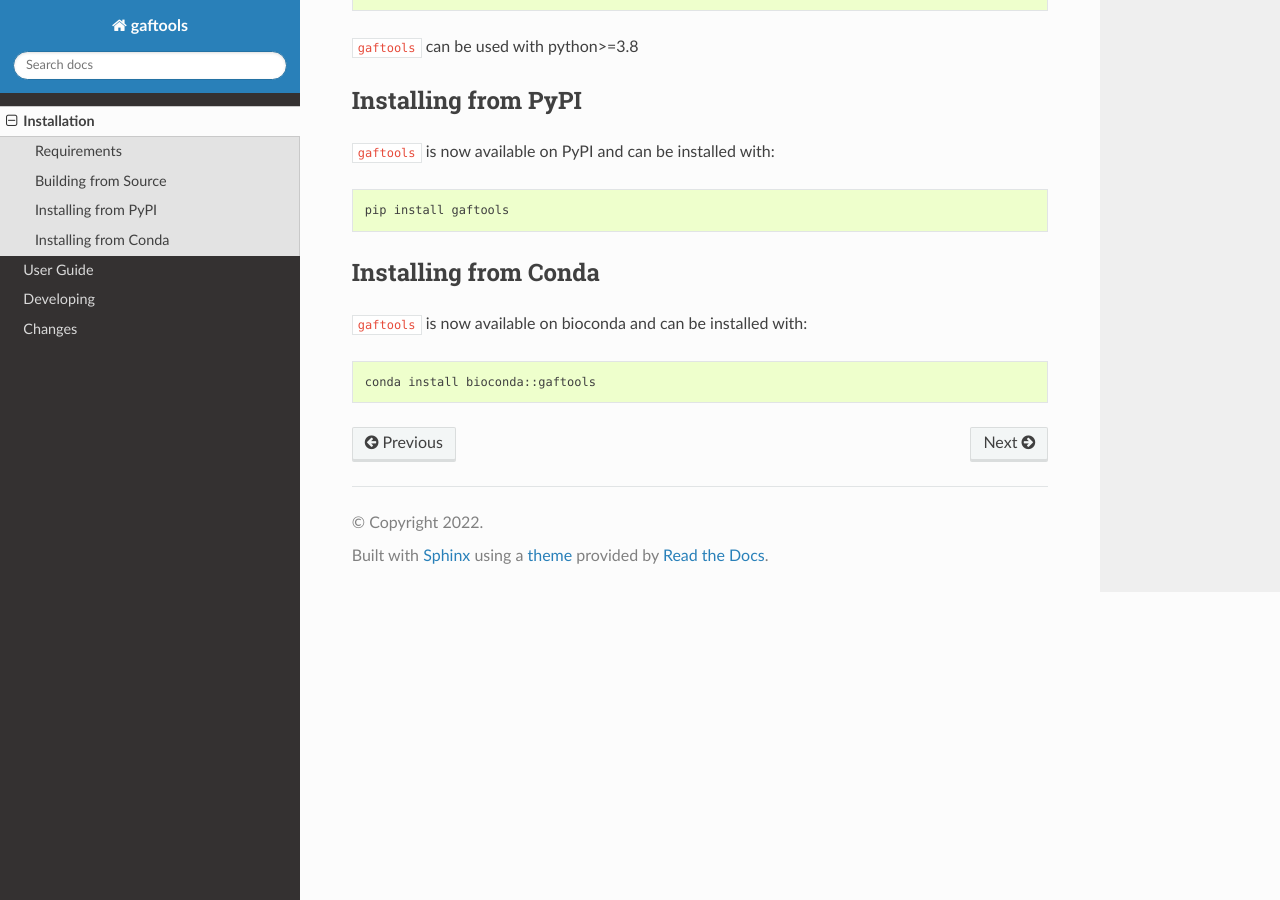
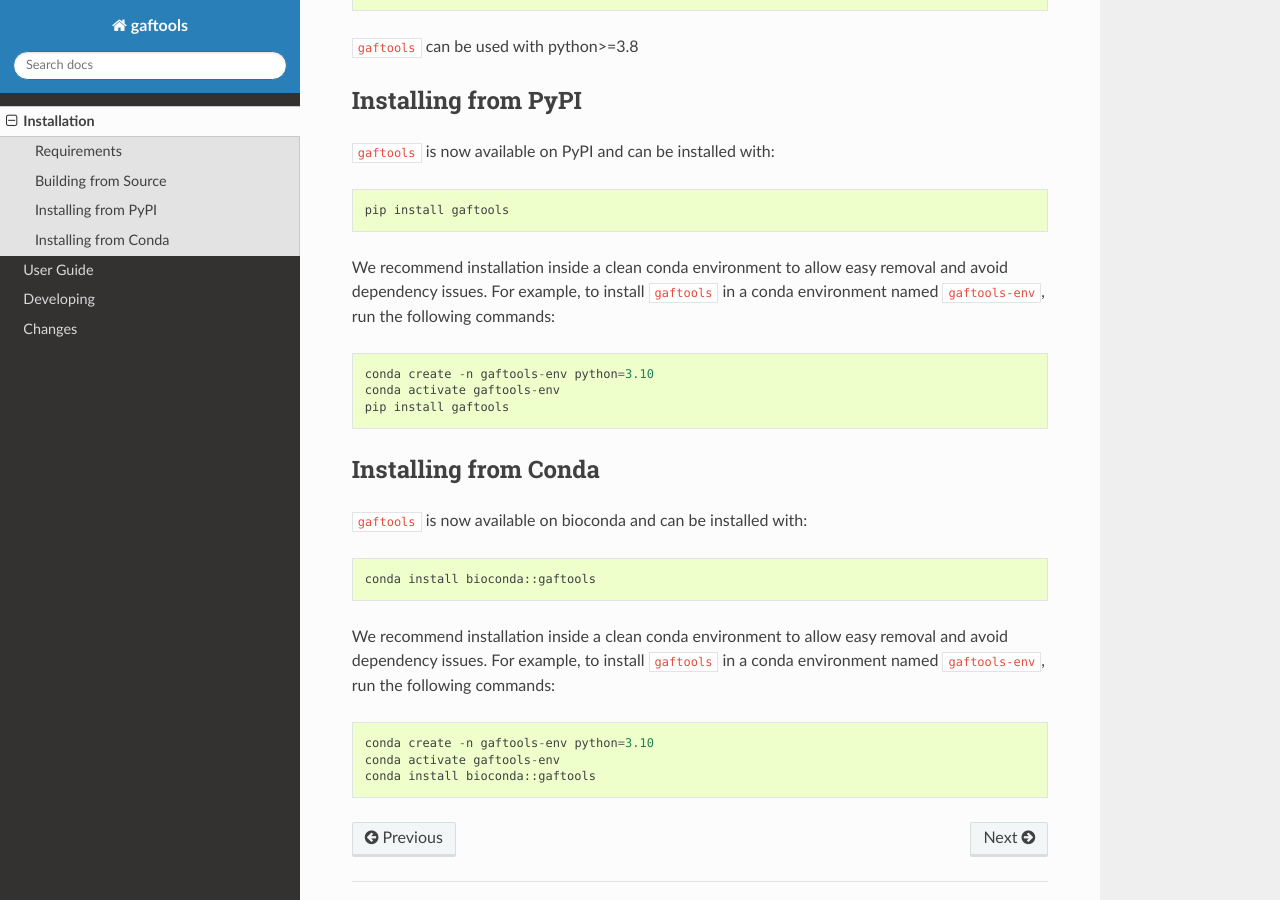
Before and after one commit to marschall-lab/gaftools, a Sphinx documentation site: the page built from docs/installation.rst, in a window 1280 px wide and 900 px high, scrolled down 1088 px. Built offline with Sphinx 7.4.7 and the Read the Docs theme 3.1.0, drawn with Linux system fonts in a browser that asks for light colours; the version number could not be read and is left out; some of the changed text lies outside the part shown.

Commit message:
updating documentation recommending clean installation and python requirement >= 3.9

```diff
--- a/docs/installation.rst
+++ b/docs/installation.rst
@@ -50,6 +50,11 @@ Installing from PyPI
 
     pip install gaftools
 
+We recommend installation inside a clean conda environment to allow easy removal and avoid dependency issues. For example, to install :code:`gaftools` in a conda environment named :code:`gaftools-env`, run the following commands::
+
+    conda create -n gaftools-env python=3.10
+    conda activate gaftools-env
+    pip install gaftools
 
 Installing from Conda
 ---------------------
@@ -57,3 +62,9 @@ Installing from Conda
 :code:`gaftools` is now available on bioconda and can be installed with::
 
     conda install bioconda::gaftools
+
+We recommend installation inside a clean conda environment to allow easy removal and avoid dependency issues. For example, to install :code:`gaftools` in a conda environment named :code:`gaftools-env`, run the following commands::
+
+    conda create -n gaftools-env python=3.10
+    conda activate gaftools-env
+    conda install bioconda::gaftools
```
Also changed, not shown: other parts of docs/installation.rst (+1 -1 lines).
